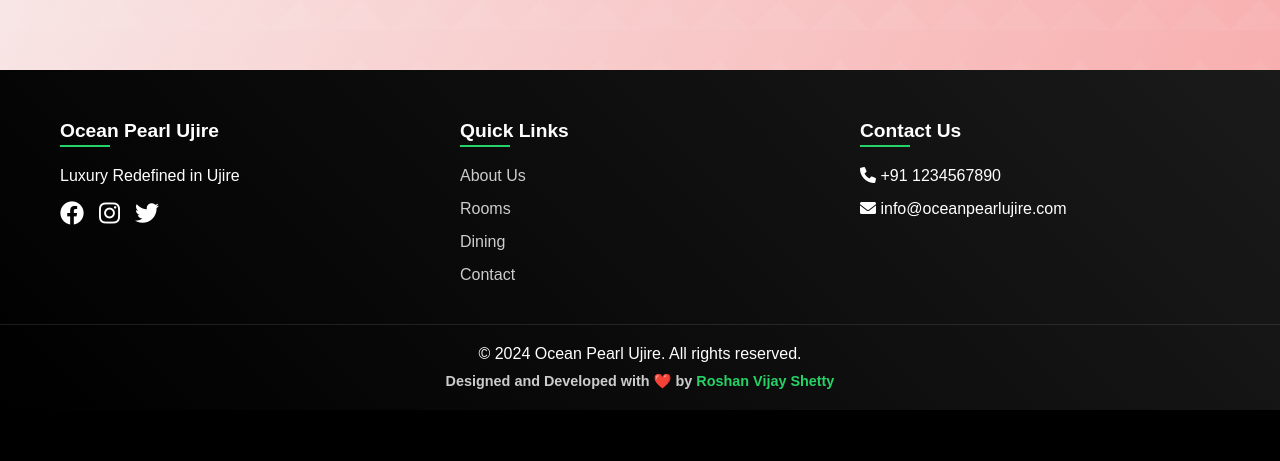
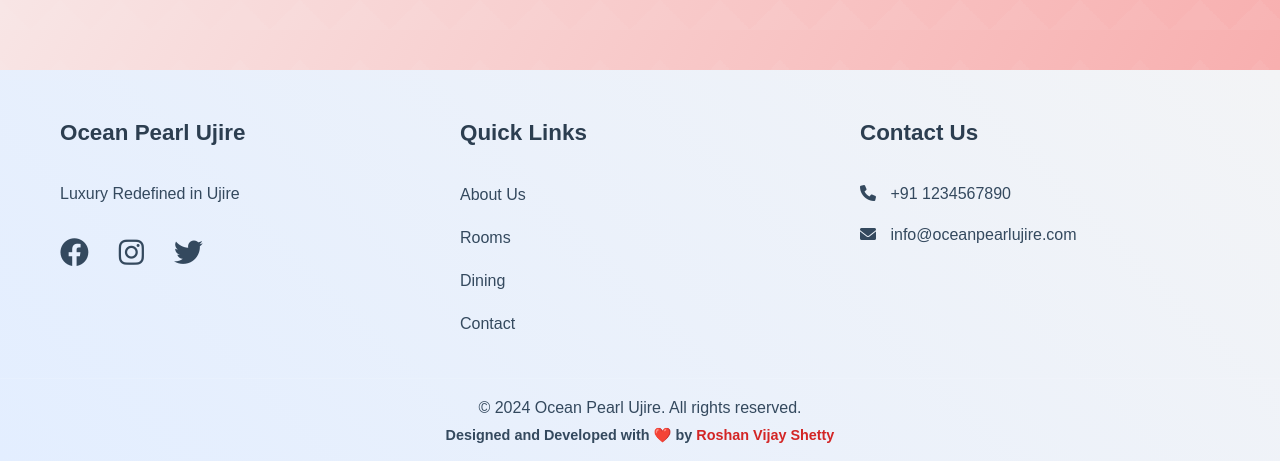
Before and after one commit to roshanvijay37/OceanPearlUjire, a plain HTML site: page index.html in a window 1280 px wide. Shown: the part 1880-2341 px from the top of the page. Before the commit the page ends 2290 px from the top, so only its background shows below. Drawn offline with Linux system fonts and the light colour scheme.

Commit message:
Style Changes

```diff
--- a/styles.css
+++ b/styles.css
@@ -152,7 +152,7 @@ body {
 .map-container {
     position: relative;
     padding: 100px 0;
-    background: linear-gradient(45deg, #000 0%, #1a1a1a 100%);
+    background: linear-gradient(45deg, #f5f7fa 0%, #e3eeff 100%);
     overflow: hidden;
 }
 
@@ -162,7 +162,7 @@ body {
     left: 0;
     width: 100%;
     height: 100%;
-    background: linear-gradient(45deg, rgba(0,0,0,0.6) 0%, rgba(0,0,0,0.2) 100%);
+    background: linear-gradient(45deg, rgba(255,255,255,0.4) 0%, rgba(255,255,255,0.1) 100%);
     z-index: 1;
 }
 
@@ -176,7 +176,7 @@ body {
 
 .map-title {
     font-size: clamp(2rem, 5vw, 3.5rem);
-    color: #fff;
+    color: #2c3e50;
     text-align: center;
     margin-bottom: 40px;
     opacity: 0;
@@ -184,8 +184,7 @@ body {
     animation: fadeInUp 1s forwards;
 }
 
-.mapouter {
-    position: relative;
+.mapouter {    position: relative;
     width: 100%;
     height: 450px;
     max-width: 1200px;
@@ -623,8 +622,8 @@ body {
     }
 }
 .site-footer {
-    background: linear-gradient(45deg, #000 0%, #1a1a1a 100%);
-    color: #fff;
+    background: linear-gradient(45deg, #e3eeff 0%, #f3f4f6 100%);
+    color: #2c3e50;
     padding: 50px 0 20px;
 }
 
@@ -636,7 +635,6 @@ body {
     gap: 40px;
     padding: 0 20px;
 }
-
   .footer-section {
       display: flex;
       flex-direction: column;
@@ -644,69 +642,72 @@ body {
   }
 
   .footer-section h3 {
-    color: #fff;
-    font-size: 1.2rem;
-    margin-bottom: 10px;
-    position: relative;
+      color: #2c3e50;
+      font-size: 1.4rem;
+      font-weight: 600;
+      margin-bottom: 20px;
   }
 
-.footer-section h3::after {
-    content: '';
-    position: absolute;
-    left: 0;
-    bottom: -5px;
-    width: 50px;
-    height: 2px;
-    background: #25D366;
+  .footer-section p {
+      color: #34495e;
+      font-size: 1rem;
+      line-height: 1.6;
   }
 
   .footer-section a {
-    color: #ccc;
+      color: #34495e;
       text-decoration: none;
+      font-size: 1rem;
       transition: color 0.3s ease;
+      padding: 5px 0;
   }
 
   .footer-section a:hover {
-    color: #25D366;
+      color: #d33c25;
+      transform: translateX(5px);
   }
 
   .social-links {
       display: flex;
-    gap: 15px;
+      gap: 20px;
+      margin-top: 10px;
   }
 
   .social-links a {
-    color: #fff;
-    font-size: 1.5rem;
-    transition: transform 0.3s ease;
+      color: #d33125;
+      font-size: 1.8rem;
+      transition: all 0.3s ease;
   }
 
   .social-links a:hover {
+      color: #d32525;
       transform: translateY(-3px);
-    color: #25D366;
   }
-
+  .footer-section i {
+      margin-right: 10px;
+      color: #34495e;
+  }
 .footer-bottom {
     margin-top: 40px;
     padding-top: 20px;
     border-top: 1px solid rgba(255,255,255,0.1);
     text-align: center;
+    color: #34495e;
 }
 
 .developer-credit {
     margin-top: 10px;
-    color: #ccc;
+    color: #34495e;
     font-size: 0.9rem;
 }
 
 .developer-credit a {
-    color: #25D366;
+    color: #d32525;
     text-decoration: none;
     transition: color 0.3s ease;
 }
 
-.developer-credit a:hover {
-    color: #fff;
+.developer-credit a:hover {    color: #fff;
 }
 
 @media screen and (max-width: 768px) {
@@ -772,4 +773,4 @@ body {
 .elfsight-app-a5b15008-a4f6-4ce1-ab8e-70f724bda343:hover {
     transform: translateY(-5px);
     box-shadow: 0 15px 40px rgba(255, 106, 136, 0.3);
-}}
+}
```
Lines whose indentation alone changed are shown as unchanged.
